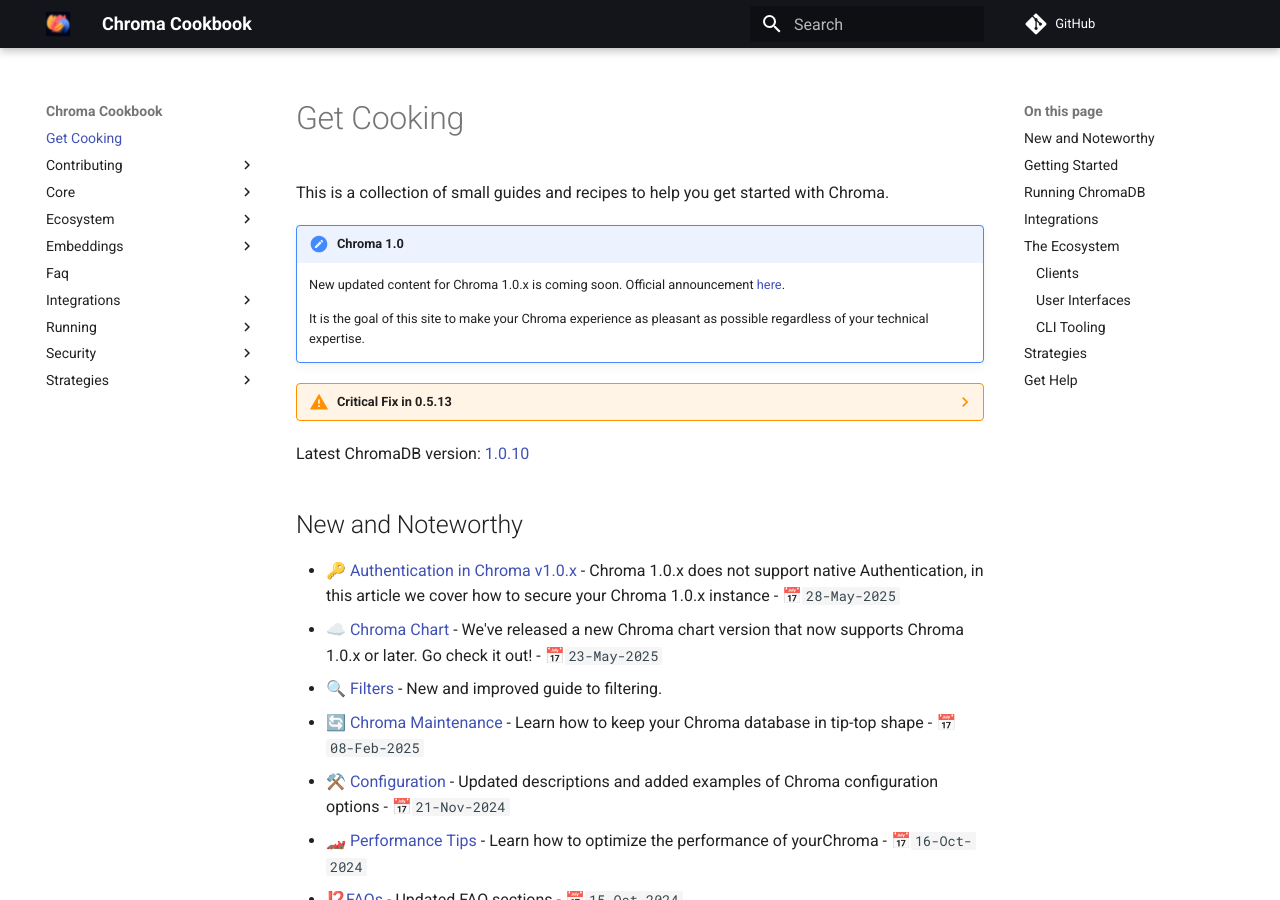
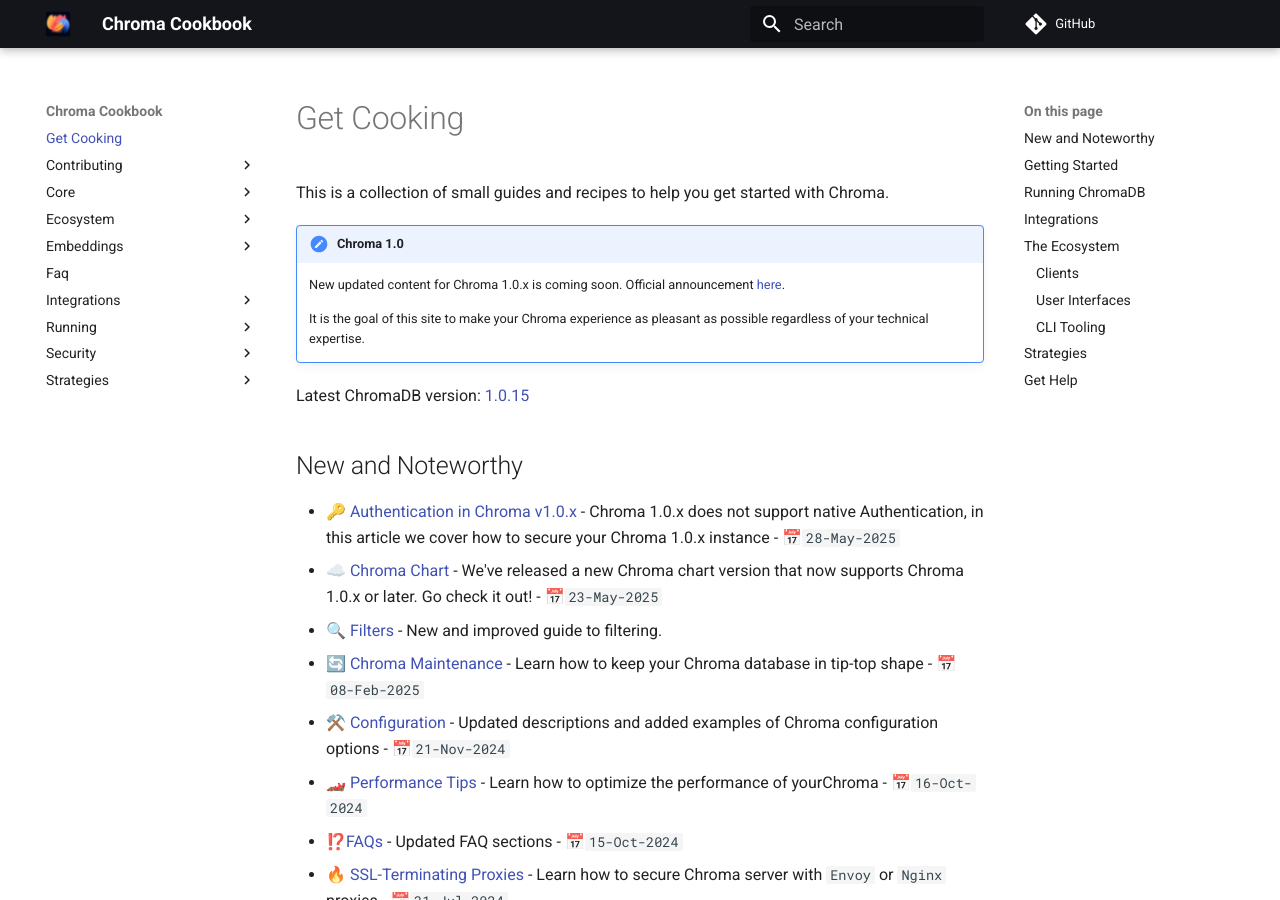
Before and after one commit to amikos-tech/chroma-cookbook, an MkDocs documentation site: the page built from docs/index.md, in a window 1280 px wide and 900 px high. Built offline with MkDocs 1.6.1 and Material for MkDocs 9.7.7, drawn with Linux system fonts in a browser that asks for light colours; comment, search, counter and statistics services are not loaded; some of the changed lines change nothing that is shown.

Commit message:
chore: bump version

```diff
--- a/docs/index.md
+++ b/docs/index.md
@@ -8,11 +8,7 @@
 
     It is the goal of this site to make your Chroma experience as pleasant as possible regardless of your technical expertise.
 
-??? warning "Critical Fix in 0.5.13"
-
-    If you are using Chroma `>=0.5.7` and `<=0.5.13` please upgrade to `0.5.13+` or later as there is a critical bug that can cause data loss. Read more on the [GH Issue #2922](https://github.com/chroma-core/chroma/issues/2922).
-
-Latest ChromaDB version: [1.0.10](https://github.com/chroma-core/chroma/releases/tag/1.0.10)
+Latest ChromaDB version: [1.0.15](https://github.com/chroma-core/chroma/releases/tag/1.0.15)
 
 
 ## New and Noteworthy
```
